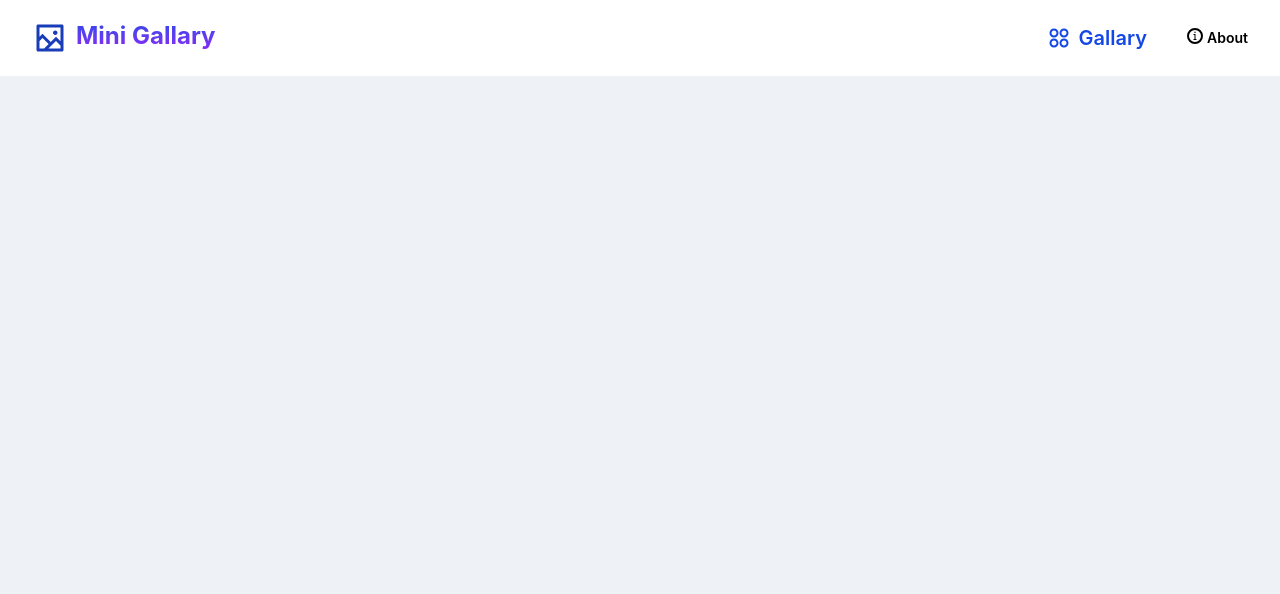
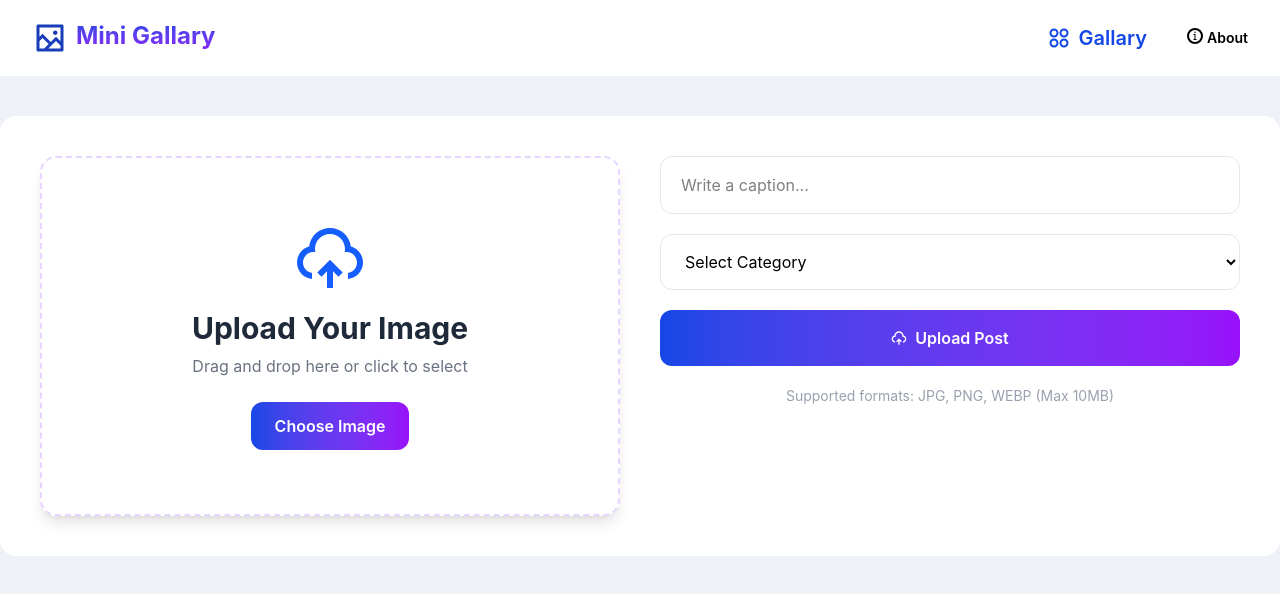
Before and after one commit to ankit-tiwari-0/backend-learning-journey, a React app in the folder 06-chapter/Frontend/: page /gallary in a window 1280 px wide. Shown: the top 594 px of the page. Built offline with nearby package versions, Linux system fonts and the light colour scheme; the HTML template or start-up script is replaced by a standard one.

Commit message:
upload img ui

```diff
--- a/06-chapter/Frontend/src/App.jsx
+++ b/06-chapter/Frontend/src/App.jsx
@@ -2,6 +2,7 @@ import React from 'react'
 import { Route, Router, Routes } from 'react-router-dom'
 import Nav from './pages/Nav'
 import About from './pages/About'
+import UPload from './pages/UPload'
 
 const App = () => {
   return (
@@ -10,6 +11,7 @@ const App = () => {
 
       <Routes>
         <Route path='/about' element={ <About />} />
+        <Route path='/gallary' element={ <UPload /> } />
       </Routes>
     </div>
   )
--- a/06-chapter/Frontend/src/pages/About.jsx
+++ b/06-chapter/Frontend/src/pages/About.jsx
@@ -71,7 +71,7 @@ const About = () => {
 
             </div>
 
-            <div className='mt-10 bg-gradient-to-r from-blue-700 to-purple-600 rounded-2xl p-8 text-white'>
+            <div className='mt-10 bg-linear-to-r from-blue-700 to-purple-600 rounded-2xl p-8 text-white'>
 
                 <h2 className='text-3xl font-bold mb-4'>
                     Project Goal
--- a/06-chapter/Frontend/src/pages/Nav.jsx
+++ b/06-chapter/Frontend/src/pages/Nav.jsx
@@ -15,7 +15,10 @@ const Nav = () => {
         <div className='flex gap-10  items-center'>
             <div className='flex items-center gap-2 '>
                 <RiApps2Line  className='text-2xl text-blue-700'  />
+                <Link to='/gallary' className='flex items-center gap-2'>
+
                 <h2 className=' hover:border-b-2 text-xl text-blue-700 font-semibold'>Gallary</h2>
+                </Link>
             </div>
 
             <div className='flex gap-1 items-center'>
--- a/06-chapter/Frontend/src/pages/UPload.jsx
+++ b/06-chapter/Frontend/src/pages/UPload.jsx
@@ -0,0 +1,74 @@
+import React from 'react'
+import { RiUploadCloudLine , RiUploadCloud2Line } from "react-icons/ri"
+const UPload = () => {
+  return (
+    <div className='px-10 py-10 bg-white my-10 w-full flex gap-10 rounded-2xl '>
+       <div className='w-1/2 border-2 border-dashed border-purple-200 rounded-2xl flex flex-col items-center justify-center py-16  shadow-lg'>
+
+    <RiUploadCloud2Line   className='text-7xl text-blue-600 mb-4'/>
+
+    <h2 className='text-3xl font-bold text-gray-800 mb-2'>
+        Upload Your Image
+    </h2>
+
+    <h4 className='text-gray-500 mb-6'>
+        Drag and drop here or click to select
+    </h4>
+
+    <label className='bg-linear-to-r from-blue-700 to-purple-600 text-white px-6 py-3 rounded-xl cursor-pointer font-semibold hover:opacity-90 transition-all'>
+
+        Choose Image
+
+        <input
+           type="file"
+           name='image'
+           accept='image/*'
+           className='hidden'
+        />
+
+    </label>
+
+</div>
+         <div className='w-1/2 flex flex-col gap-5 '>
+
+        <input
+           type='text'
+           placeholder='Write a caption...'
+           className='w-full border border-gray-200 rounded-xl px-5 py-4 outline-none focus:ring-2 focus:ring-purple-400'
+        />
+
+        <select
+           className='w-full border border-gray-200 rounded-xl px-5 py-4 outline-none focus:ring-2 focus:ring-purple-400'
+        >
+
+            <option>Select Category</option>
+
+            <option>Nature</option>
+
+            <option>Travel</option>
+
+            <option>Food</option>
+
+            <option>Cars</option>
+
+        </select>
+
+        <button className='w-full bg-linear-to-r from-blue-700 to-purple-600 text-white py-4 rounded-xl font-semibold flex items-center justify-center gap-2 hover:opacity-90 transition-all'>
+
+           <RiUploadCloud2Line />
+
+            Upload Post
+
+        </button>
+
+        <p className='text-center text-gray-400 text-sm'>
+            Supported formats: JPG, PNG, WEBP (Max 10MB)
+        </p>
+
+    </div>
+
+    </div>
+  )
+}
+
+export default UPload
```
